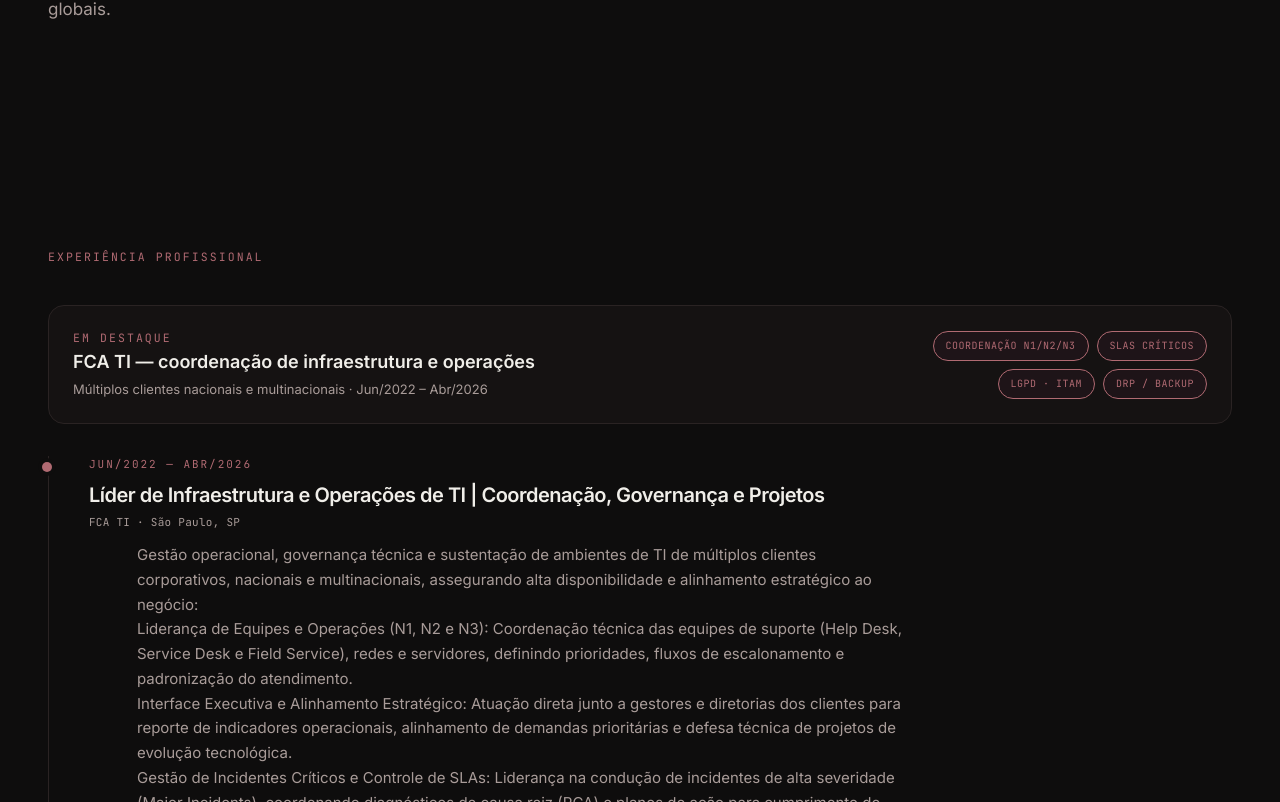
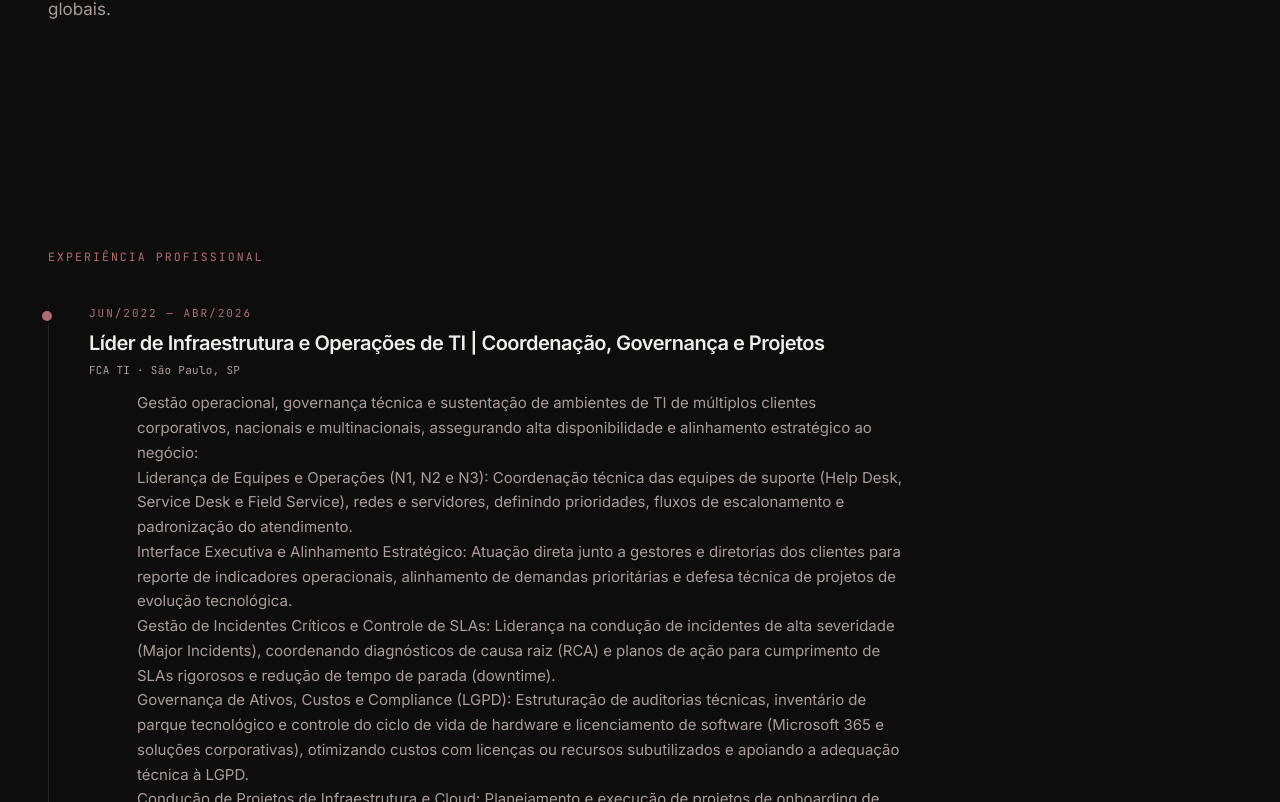
Before and after one commit to GeovaneYu/portfolio, a React (Vite) app: page / in a window 1280 px wide. Shown: the part 1348-2150 px from the top of the page. Built offline with nearby package versions, Linux system fonts and the light colour scheme; the HTML template or start-up script is replaced by a standard one.

Commit message:
Remove bloco Em destaque da experiencia

```diff
--- a/src/components/sections/ContentSection.tsx
+++ b/src/components/sections/ContentSection.tsx
@@ -18,28 +18,6 @@ export default function ContentSection() {
     <>
       <section id="experiencia" className="w-full max-w-7xl mx-auto px-6 md:px-12 py-20 md:py-28">
         <h2 className="label-mono mb-10">Experiência profissional</h2>
-
-        <div className="glass-card mb-8 rounded-xl p-5 md:p-6 grid gap-4 md:grid-cols-[1fr_auto] md:items-center">
-          <div>
-            <p className="label-mono">Em destaque</p>
-            <p className="mt-1 text-[17px] md:text-[18px] font-semibold text-foreground leading-snug">
-              FCA TI — coordenação de infraestrutura e operações
-            </p>
-            <p className="mt-1 text-[13px] text-muted">
-              Múltiplos clientes nacionais e multinacionais · Jun/2022 – Abr/2026
-            </p>
-          </div>
-          <div className="flex flex-wrap gap-2 md:justify-end md:max-w-xs">
-            {["Coordenação N1/N2/N3", "SLAs críticos", "LGPD · ITAM", "DRP / backup"].map((item) => (
-              <span
-                key={item}
-                className="font-mono text-[10px] uppercase tracking-wider px-3 py-1.5 rounded-full border border-accent text-accent bg-accent-soft"
-              >
-                {item}
-              </span>
-            ))}
-          </div>
-        </div>
 
         <ol className="relative border-l border-border pl-6 md:pl-10 space-y-8">
           {experience.map((job, index) => (
```
